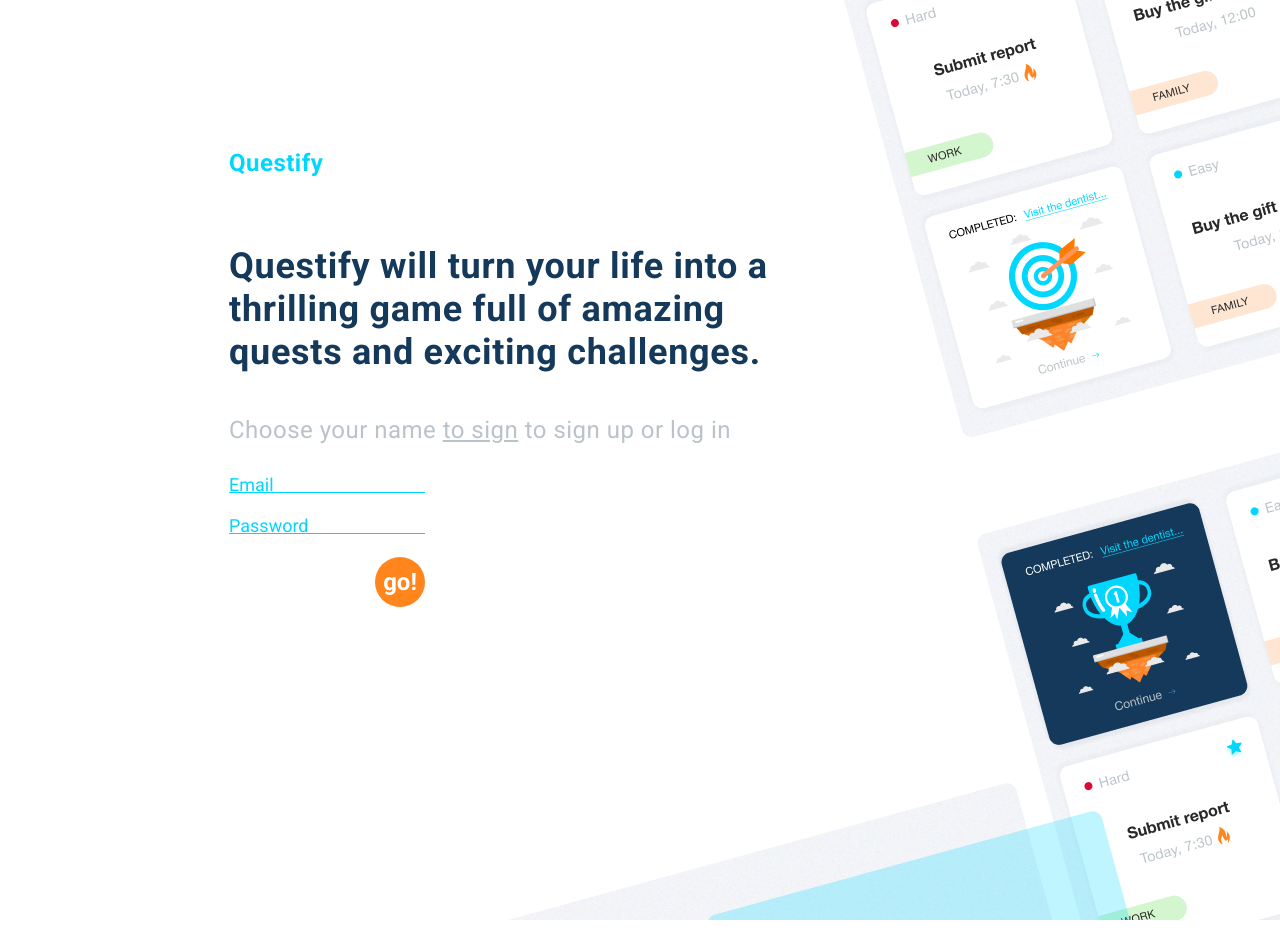
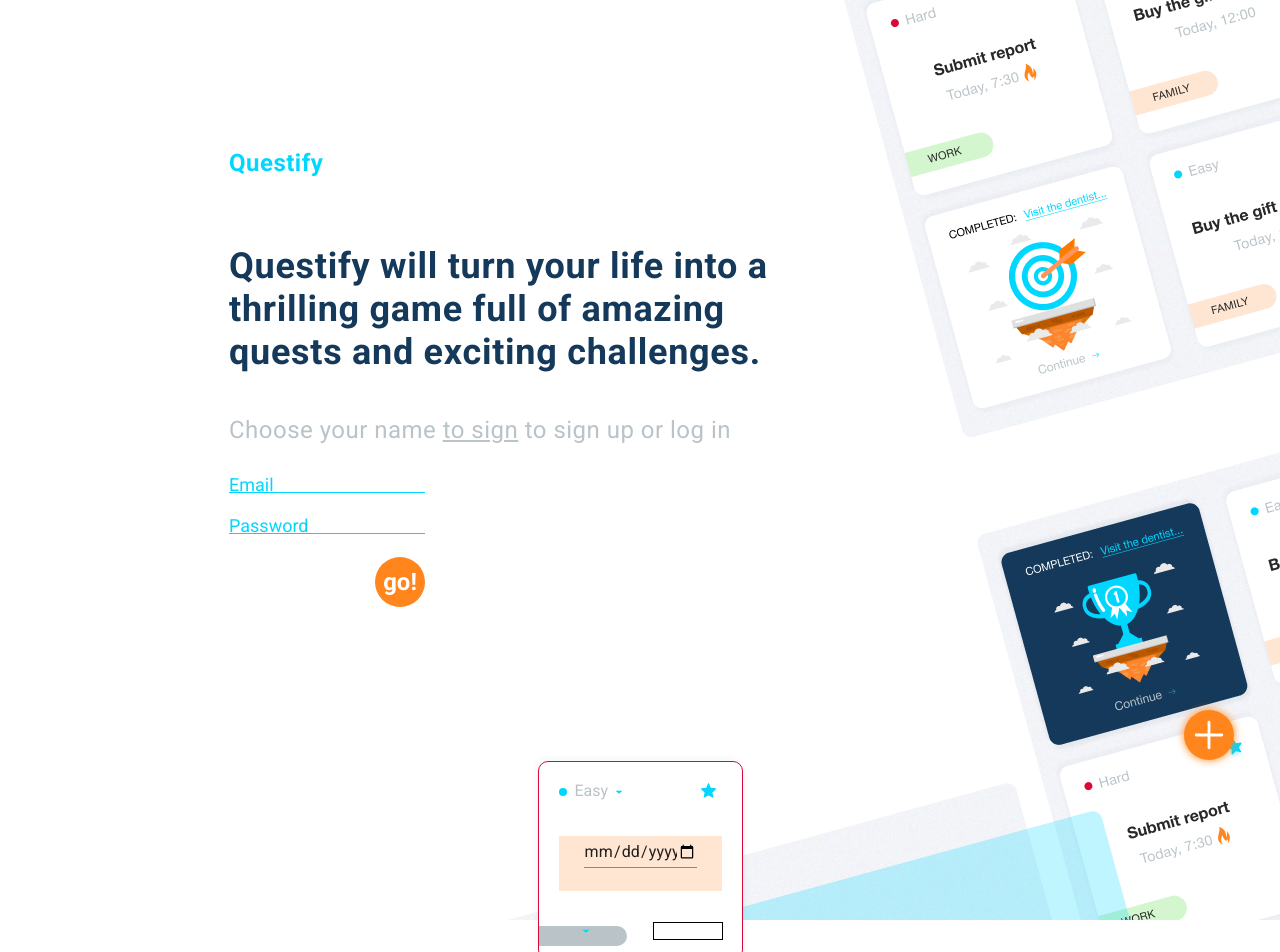
Before and after one commit to VolodymyrBuzinov/dashboard, a React (Create React App) app: page / in a window 1280 px wide. Shown: the top 952 px of the page. Before the commit the page ends 920 px from the top, so only its background shows below. Built offline with nearby package versions, Linux system fonts and the light colour scheme.

Commit message:
challengeOnTodo

```diff
--- a/src/App.js
+++ b/src/App.js
@@ -1,11 +1,11 @@
 import Router from './Router/Router';
-// import TemplateTodo from './Components/TemplateTodo/TemplateTodo';
+import TemplateTodo from './Components/TemplateTodo/TemplateTodo';
 
 function App() {
   return (
     <div className="App">
       <Router />
-      {/* <TemplateTodo /> */}
+       <TemplateTodo />
     </div>
   );
 }
--- a/src/Components/TemplateTodo/TemplateTodo.js
+++ b/src/Components/TemplateTodo/TemplateTodo.js
@@ -9,6 +9,7 @@ import Level from '../Level';
 import ButtonOpenModal from '../ButtonOpenModal/ButtonOpenModal';
 import sprite from '../../Icons/symbol-defs.svg';
 import DateAndTimePickers from '../DateAndTimePickers/DateAndTimePickers';
+
 const LIST_CATEGORY = [
   'stuff',
   'family',
@@ -30,6 +31,7 @@ const TemplateTodo = ({ category }) => {
   const [showModalCategory, setShowModalCategory] = useState(false);
   const [showModalLevel, setShowModalLevel] = useState(false);
   const [state, setState] = useState(INITIAL_STATE);
+  const [challenge, setChallenge] = useState(false);
 
   const onclick = () => dispatch(onClickBtnCreate(true));
 
@@ -41,6 +43,8 @@ const TemplateTodo = ({ category }) => {
     setShowModalLevel(prev => !prev);
   }, []);
 
+  const toggleChallenge = () => setChallenge(prev => !prev);
+
   const handleClickElement = e => {
     const { type, name } = e.target.dataset;
     setState(prevState => ({
@@ -51,7 +55,8 @@ const TemplateTodo = ({ category }) => {
 
   return (
     <>
-      <div className={style.TemplateTodo__group}>
+
+      {!challenge ? <div className={style.TemplateTodo__group}>
         <div className={style.TemplateTodo__WrapperTop}>
           <div className="button">
             <ButtonOpenModal
@@ -68,9 +73,9 @@ const TemplateTodo = ({ category }) => {
           </div>
 
           <div className="star">
-            <button className={style.TemplateTodo__ButtonStar}>
+            <button className={style.TemplateTodo__ButtonStar} onClick={toggleChallenge}>
               <svg width="15" height="15" className={style.Btn__icon}>
-                <use href={`${sprite}#icon-Vector`}></use>
+                   <use href={`${sprite}#icon-Vector`}></use>
               </svg>
             </button>
           </div>
@@ -109,6 +114,64 @@ const TemplateTodo = ({ category }) => {
         </div>
       </div>
 
+          :<div className={style.TemplateTodo__challenge}>
+            <div className={style.TemplateTodo__WrapperTop}>
+              <div className="button">
+                <ButtonOpenModal
+                  type="level"
+                  title={state.level}
+                  onClick={toggleModalLevel}
+                >
+                  {showModalLevel && (
+                    <Modal onClose={toggleModalLevel} type="level">
+                      <Level items={LIST_LEVEL} handleClick={handleClickElement} />
+                    </Modal>
+                  )}
+                </ButtonOpenModal>
+              </div>
+
+              <div className="star">
+                <button className={style.TemplateTodo__ButtonStar} onClick={toggleChallenge}>
+                  <svg width="15" height="15" className={style.Btn__icon}>
+                      <use href={`${sprite}#icon-trophy`}></use>
+                  </svg>
+                </button>
+              </div>
+            </div>
+
+            <div
+              className={style.TemplateTodo__WrapperMidle}
+              style={{ width: '100%', height: '55px', background: '#FFE6D3' }}
+            >
+              <DateAndTimePickers />
+            </div>
+
+            <div className={style.TemplateTodo__WrapperBottom}>
+              <div
+                className={`${style.TemplateTodo__ButtonBgc} ${style[category]}`}
+              >
+                <ButtonOpenModal
+                  type="category"
+                  title={category}
+                  onClick={toggleModalCategory}
+                >
+                  {showModalCategory && (
+                    <Modal onClose={toggleModalCategory} type="category">
+                      <Category
+                        items={LIST_CATEGORY}
+                        handleClick={handleClickElement}
+                      />
+                    </Modal>
+                  )}
+                </ButtonOpenModal>
+              </div>
+              <div
+                className="Selectors"
+                style={{ outline: '1px solid', width: '68px', height: '16px' }}
+              ></div>
+            </div>
+          </div>}
+
       <Button
         content="icon-plus"
         type="button"
--- a/src/Components/TemplateTodo/TemplateTodo.module.scss
+++ b/src/Components/TemplateTodo/TemplateTodo.module.scss
@@ -9,6 +9,33 @@
     width: 100%;
     height: 260px;
     background: $white-color;
+    padding: 20px 20px;
+    margin-left: auto;
+    margin-right: auto;
+
+    box-shadow: -3px -4px 4px rgba(21, 57, 90, 0.03),
+      3px 4px 4px rgba(21, 57, 90, 0.03);
+    border-radius: 10px;
+
+    position: relative;
+
+    @media screen and (max-width: 767px) {
+      max-width: 290px;
+      height: 260px;
+    }
+    @media screen and (min-width: 768px) {
+      width: 205px;
+      height: 199px;
+    }
+  }
+  &__challenge {
+    display: flex;
+    flex-direction: column;
+    justify-content: space-between;
+    border: solid 1px $delete-button;
+    width: 100%;
+    height: 260px;
+    background: $card-bg-color;
     padding: 20px 20px;
     margin-left: auto;
     margin-right: auto;
```
